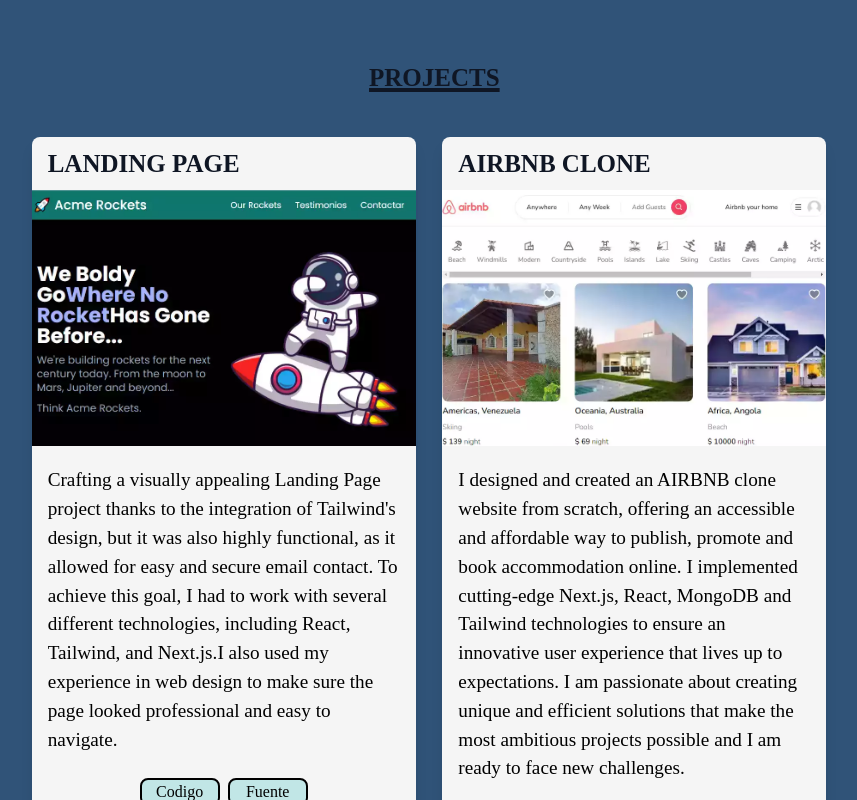
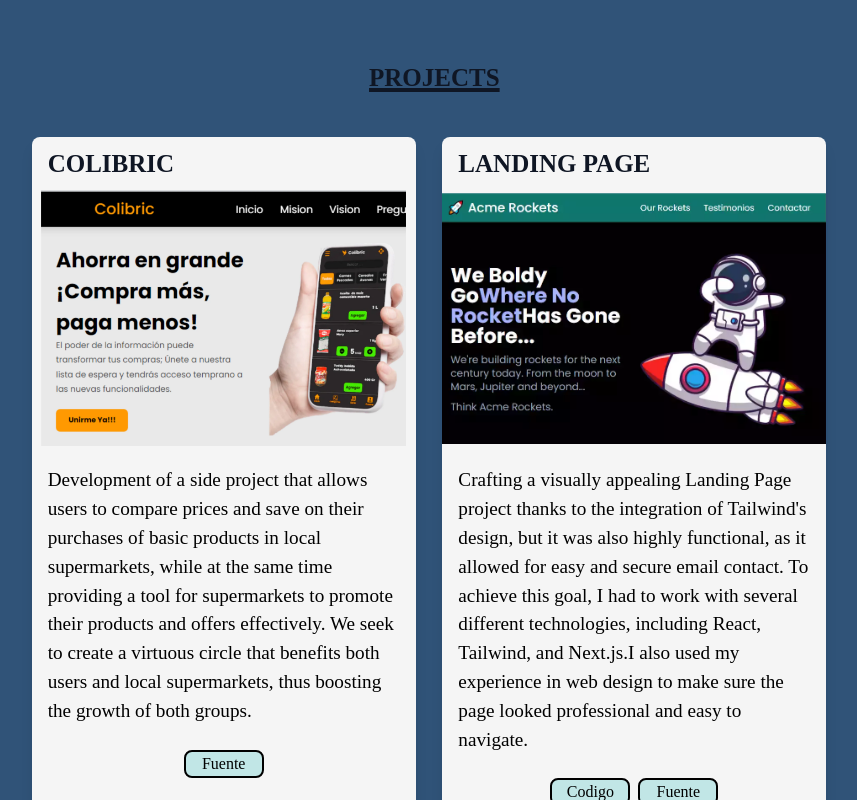
Before and after one commit to JoseGrillo/curriculum, a Next.js app: page / in a window 1280 px wide. Shown: the part 880-1680 px from the top of the page, without its empty margins (419-1276 px from the left). Built offline with nearby package versions, Linux system fonts and the light colour scheme.

Commit message:
añadi proyecto colibric, correcciones en imagen style-{contentobjectFit:

```diff
--- a/app/component/proyectos.jsx
+++ b/app/component/proyectos.jsx
@@ -30,7 +30,7 @@ const Proyectos = ({ data }) => {
                   src={imgUrl}
                   alt="A beautiful image"
                   fill
-                  style={{ objectFit: "cover" }}
+                  style={{ objectFit: "contain" }} //cover
 
                   sizes="(max-w-full)"
 
@@ -63,15 +63,3 @@ const Proyectos = ({ data }) => {
 };
 
 export default Proyectos;
-
-
-// esto es lo que trae data
-// title: "Proyectos",
-//   proyecto: [
-//     {
-//       id: 'world-1',
-//       imgUrl: '/images/imag_01.webp',
-//       title: 'Consultoria Proteccion de Datos',
-//       codigo: "",
-//       fuente: "",
-//     },
--- a/app/component/sidebar.jsx
+++ b/app/component/sidebar.jsx
@@ -37,7 +37,7 @@ const Sidebar = () => {
             width={300}
             height={300}
             className='rounded-full h-full mb-6'
-            src='/images/JoseGrillo.webp'
+            src='/images/Jose_G_Grillo.jpg' //' /images/JoseGrillo.webp'
             alt='jose Gregorio Grillo Hernandez'
 
           />
--- a/public/locale/en.js
+++ b/public/locale/en.js
@@ -70,7 +70,17 @@ export default {
   },
   proyectos: {
     title: "Projects",
+
     proyecto: [
+      {
+        id: 'world-0',
+        imgUrl: '/images/colibric.webp',
+        title: 'Colibric',
+        descripcion: "Development of a side project that allows users to compare prices and save on their purchases of basic products in local supermarkets, while at the same time providing a tool for supermarkets to promote their products and offers effectively. We seek to create a virtuous circle that benefits both users and local supermarkets, thus boosting the growth of both groups.",
+        codigo: "",
+        fuente: "https://colibric.es/",
+        activo: false,
+      },
       {
         id: 'world-1',
         imgUrl: '/images/landing-tailwind.webp',
--- a/public/locale/es.js
+++ b/public/locale/es.js
@@ -70,6 +70,15 @@ export default {
   proyectos: {
     title: "Proyectos",
     proyecto: [
+      {
+        id: 'world-0',
+        imgUrl: '/images/colibric.webp',
+        title: 'Colibric',
+        descripcion: "Elaboración de un side project  que permita a los usuarios comparar precios y ahorrar en sus compras de productos básicos en supermercados locales, al mismo tiempo que brinda una herramienta para que los supermercados puedan promover sus productos y ofertas de manera efectiva. Buscamos crear un círculo virtuoso que beneficie tanto a los usuarios como a los supermercados locales, impulsando de esta manera el crecimiento de ambos grupos.",
+        codigo: "",
+        fuente: "https://colibric.es/",
+        activo: false,
+      },
       {
         id: 'world-1',
         imgUrl: '/images/landing-tailwind.webp',
```
Also changed, not shown: app/layout.tsx (line endings or trailing spaces), public/images/Jose_G_Grillo.jpg (added), public/images/colibric.webp (added).
